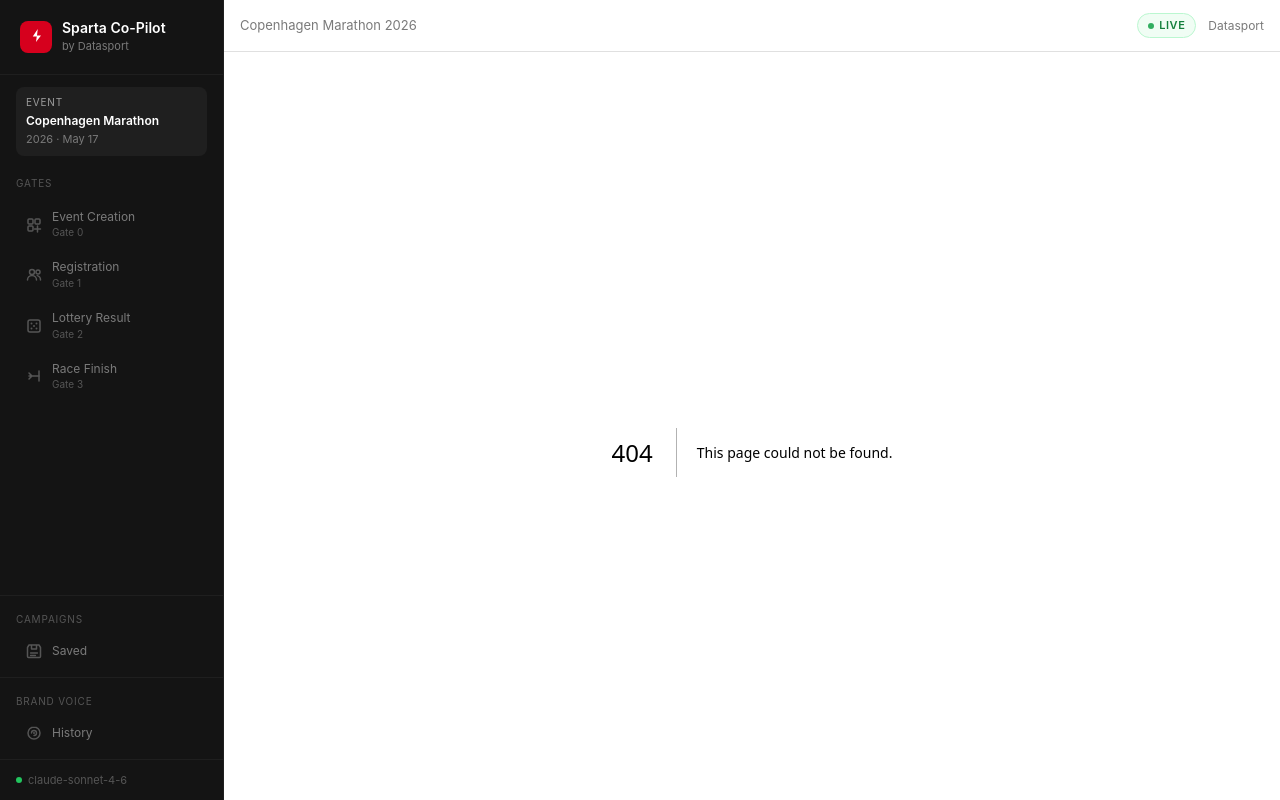
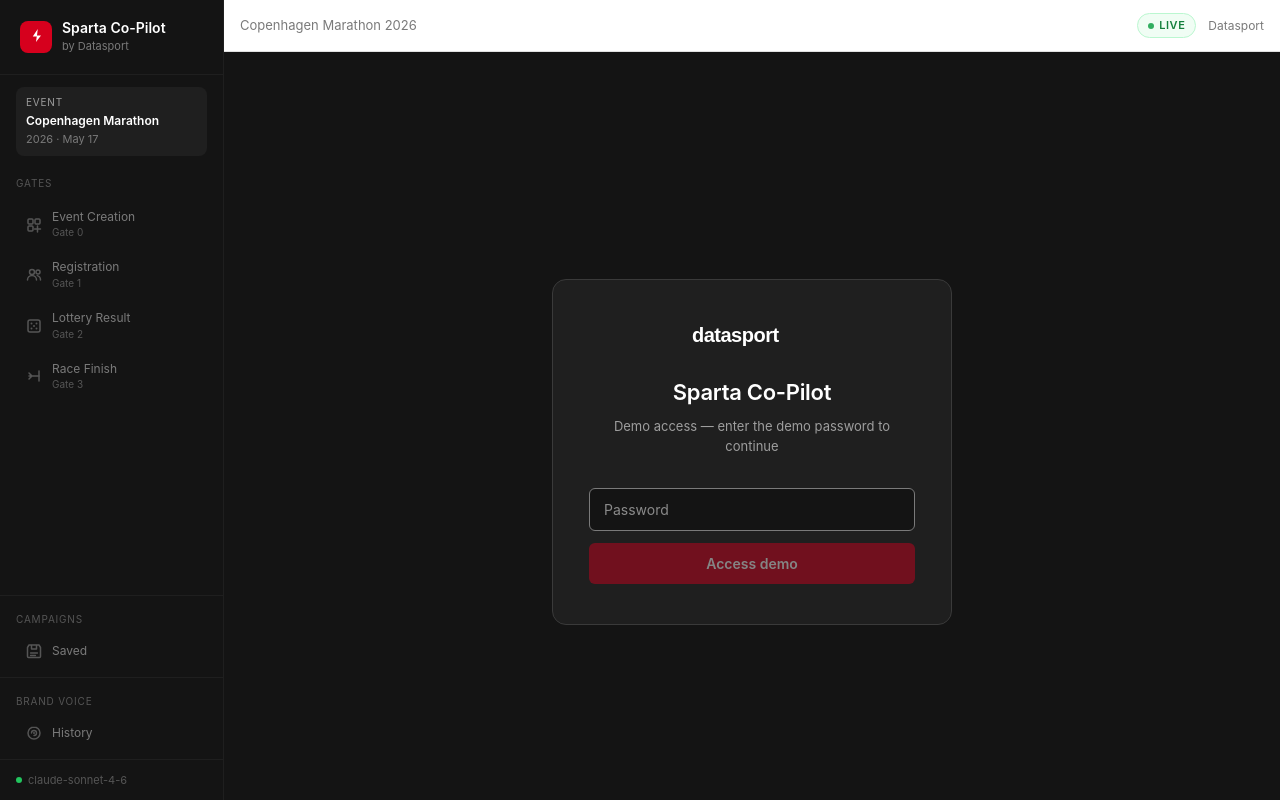
Before and after one commit to rmalet-datasport/sparta-copilot-poc, a Next.js app: page /access in a window 1280 px wide. Before the commit this address had no page. Built offline with nearby package versions, Linux system fonts and the light colour scheme; a web font is replaced by a local one.

Commit message:
feat: demo access protection — password gate + middleware cookie check

```diff
--- /dev/null
+++ b/app/access/page.tsx
@@ -0,0 +1,176 @@
+'use client';
+
+import { useState, FormEvent } from 'react';
+
+export default function AccessPage() {
+  const [password, setPassword] = useState('');
+  const [error, setError] = useState('');
+  const [loading, setLoading] = useState(false);
+
+  async function handleSubmit(e: FormEvent) {
+    e.preventDefault();
+    setError('');
+    setLoading(true);
+
+    try {
+      const res = await fetch('/api/access', {
+        method: 'POST',
+        headers: { 'Content-Type': 'application/json' },
+        body: JSON.stringify({ password }),
+      });
+
+      if (res.ok) {
+        window.location.href = '/';
+      } else {
+        setError('Incorrect password. Please try again.');
+      }
+    } catch {
+      setError('An error occurred. Please try again.');
+    } finally {
+      setLoading(false);
+    }
+  }
+
+  return (
+    <div style={styles.page}>
+      <div style={styles.card}>
+        <div style={styles.logo}>
+          <svg width="120" height="28" viewBox="0 0 120 28" fill="none" xmlns="http://www.w3.org/2000/svg" aria-label="Datasport">
+            <text x="0" y="22" fontFamily="'Saans', sans-serif" fontWeight="570" fontSize="20" fill="white" letterSpacing="-0.5">datasport</text>
+          </svg>
+        </div>
+
+        <h1 style={styles.title}>Sparta Co-Pilot</h1>
+        <p style={styles.subtitle}>Demo access — enter the demo password to continue</p>
+
+        <form onSubmit={handleSubmit} style={styles.form}>
+          <input
+            type="password"
+            value={password}
+            onChange={e => setPassword(e.target.value)}
+            placeholder="Password"
+            autoFocus
+            autoComplete="current-password"
+            style={styles.input}
+            onFocus={e => Object.assign(e.currentTarget.style, styles.inputFocus)}
+            onBlur={e => Object.assign(e.currentTarget.style, styles.input)}
+          />
+
+          {error && (
+            <p style={styles.error}>{error}</p>
+          )}
+
+          <button
+            type="submit"
+            disabled={loading || !password}
+            style={{
+              ...styles.button,
+              ...(loading || !password ? styles.buttonDisabled : {}),
+            }}
+          >
+            {loading ? 'Checking...' : 'Access demo'}
+          </button>
+        </form>
+      </div>
+    </div>
+  );
+}
+
+const styles: Record<string, React.CSSProperties> = {
+  page: {
+    minHeight: '100vh',
+    background: 'var(--color-grey-900)',
+    display: 'flex',
+    alignItems: 'center',
+    justifyContent: 'center',
+    padding: '24px',
+  },
+  card: {
+    width: '100%',
+    maxWidth: '400px',
+    background: 'var(--color-grey-800)',
+    borderRadius: 'var(--radius-xl)',
+    border: '1px solid var(--color-grey-700)',
+    padding: '40px 36px',
+    display: 'flex',
+    flexDirection: 'column',
+    alignItems: 'center',
+    gap: '0',
+  },
+  logo: {
+    marginBottom: '28px',
+  },
+  title: {
+    fontFamily: 'var(--font-sans)',
+    fontWeight: 570,
+    fontSize: '22px',
+    color: 'var(--color-white)',
+    margin: '0 0 8px 0',
+    textAlign: 'center',
+    letterSpacing: '-0.3px',
+  },
+  subtitle: {
+    fontFamily: 'var(--font-sans)',
+    fontWeight: 400,
+    fontSize: '13px',
+    color: 'var(--color-grey-400)',
+    margin: '0 0 32px 0',
+    textAlign: 'center',
+    lineHeight: '1.5',
+  },
+  form: {
+    width: '100%',
+    display: 'flex',
+    flexDirection: 'column',
+    gap: '12px',
+  },
+  input: {
+    width: '100%',
+    padding: '10px 14px',
+    background: 'var(--color-grey-900)',
+    border: '1px solid var(--color-grey-700)',
+    borderRadius: 'var(--radius-md)',
+    color: 'var(--color-white)',
+    fontFamily: 'var(--font-sans)',
+    fontSize: '14px',
+    outline: 'none',
+    boxSizing: 'border-box',
+    transition: 'border-color 0.15s',
+  },
+  inputFocus: {
+    width: '100%',
+    padding: '10px 14px',
+    background: 'var(--color-grey-900)',
+    border: '1px solid var(--color-grey-500)',
+    borderRadius: 'var(--radius-md)',
+    color: 'var(--color-white)',
+    fontFamily: 'var(--font-sans)',
+    fontSize: '14px',
+    outline: 'none',
+    boxSizing: 'border-box',
+    transition: 'border-color 0.15s',
+  },
+  error: {
+    fontFamily: 'var(--font-sans)',
+    fontSize: '12px',
+    color: 'var(--color-red-700)',
+    margin: '0',
+  },
+  button: {
+    width: '100%',
+    padding: '10px 14px',
+    background: 'var(--color-red-700)',
+    border: 'none',
+    borderRadius: 'var(--radius-md)',
+    color: 'var(--color-white)',
+    fontFamily: 'var(--font-sans)',
+    fontWeight: 570,
+    fontSize: '14px',
+    cursor: 'pointer',
+    transition: 'opacity 0.15s',
+  },
+  buttonDisabled: {
+    opacity: 0.45,
+    cursor: 'not-allowed',
+  },
+};
--- /dev/null
+++ b/app/api/access/route.ts
@@ -0,0 +1,21 @@
+import { NextRequest, NextResponse } from 'next/server'
+
+export async function POST(request: NextRequest) {
+  const { password } = await request.json()
+
+  if (password !== process.env.DEMO_PASSWORD) {
+    return NextResponse.json({ error: 'Incorrect password' }, { status: 401 })
+  }
+
+  const response = NextResponse.json({ success: true })
+
+  response.cookies.set('demo_access', process.env.DEMO_COOKIE_SECRET!, {
+    httpOnly: true,
+    secure: process.env.NODE_ENV === 'production',
+    sameSite: 'lax',
+    maxAge: 60 * 60 * 24 * 7,
+    path: '/',
+  })
+
+  return response
+}
--- /dev/null
+++ b/middleware.ts
@@ -0,0 +1,30 @@
+import { NextResponse } from 'next/server'
+import type { NextRequest } from 'next/server'
+
+const PUBLIC_PATHS = ['/access', '/api/access']
+
+export function middleware(request: NextRequest) {
+  const { pathname } = request.nextUrl
+
+  if (
+    PUBLIC_PATHS.some(p => pathname.startsWith(p)) ||
+    pathname.startsWith('/_next') ||
+    pathname.startsWith('/favicon')
+  ) {
+    return NextResponse.next()
+  }
+
+  const accessCookie = request.cookies.get('demo_access')
+
+  if (!accessCookie || accessCookie.value !== process.env.DEMO_COOKIE_SECRET) {
+    const url = request.nextUrl.clone()
+    url.pathname = '/access'
+    return NextResponse.redirect(url)
+  }
+
+  return NextResponse.next()
+}
+
+export const config = {
+  matcher: ['/((?!_next/static|_next/image|favicon.ico).*)'],
+}
```
